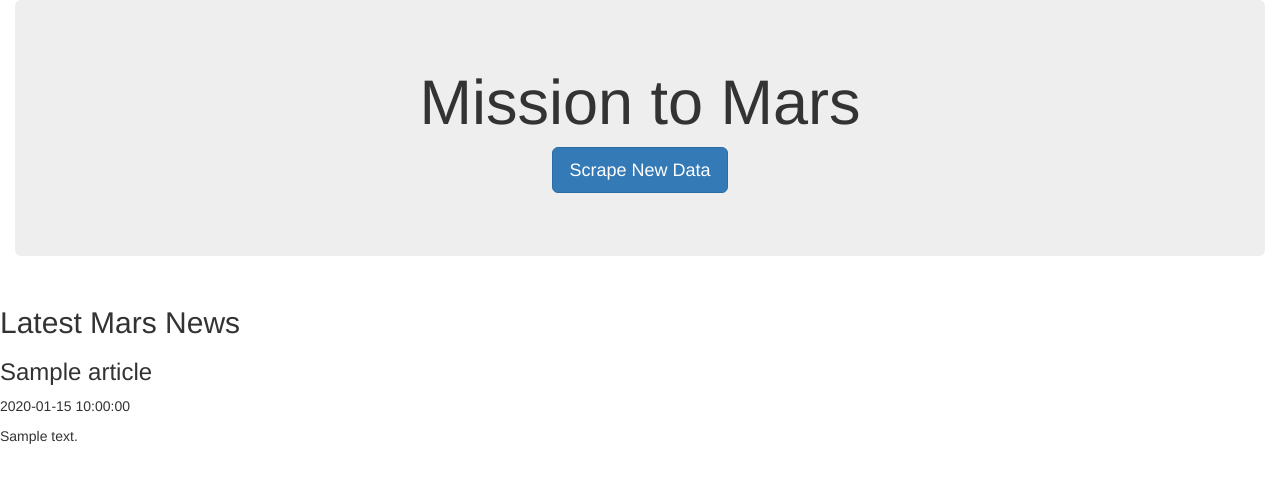
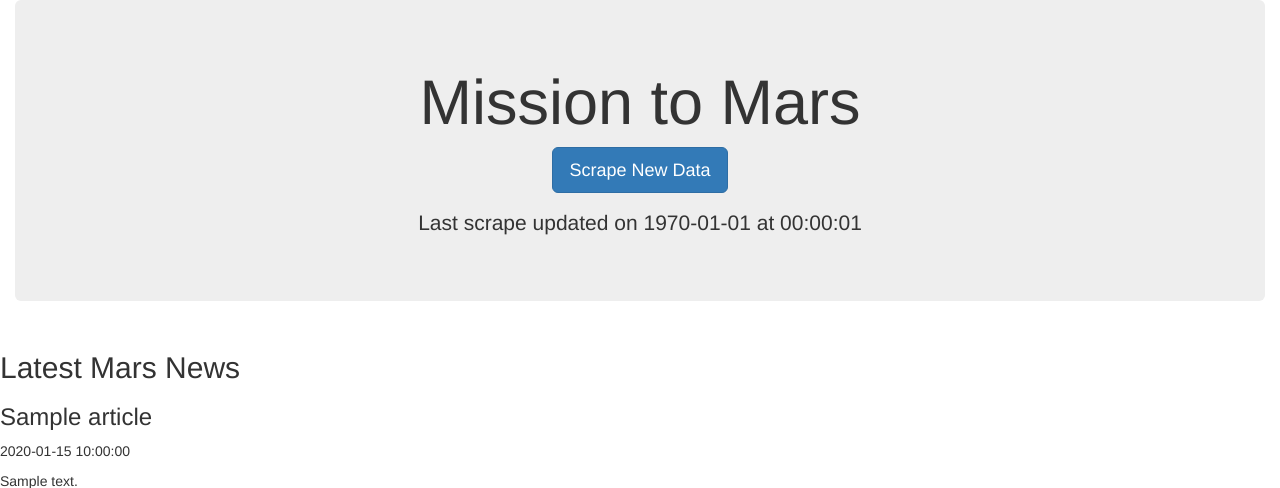
Before and after one commit to Terrence-Cummings/web-scraping-challenge, a Flask app: page / in a window 1280 px wide. Shown: the top 488 px of the page. Run offline with Flask 2, Linux system fonts and the light colour scheme; grey boxes marked "Sample" are stand-in pictures; a database or web service that is not in the repository returns one stand-in record (values such as "Sample title"); some libraries are stand-ins or nearby versions.

Commit message:
everything functions, webpage needs styling

```diff
--- a/Mission_to_Mars/app.py
+++ b/Mission_to_Mars/app.py
@@ -2,6 +2,7 @@ from flask import Flask, render_template, redirect
 from flask_pymongo import PyMongo
 import pymongo
 import scrape_mars
+import datetime
 
 # Create an instance of Flask
 app = Flask(__name__)
@@ -21,8 +22,15 @@ def home():
     # Find one record of data from the mongo database
     mars_data = db.mars_info.find_one(sort=[( '_id', pymongo.DESCENDING )])
 
+    #Get the date and time of the scrape from mongodb id
+    mongo_id = str(mars_data['_id'])
+    mongo_timestamp = mongo_id[0:8]
+    timestamp_int = int(mongo_timestamp, 16)
+    scrape_date = datetime.datetime.fromtimestamp(timestamp_int).date()
+    scrape_time = datetime.datetime.fromtimestamp(timestamp_int).time()
+
     # Return template and data
-    return render_template("index.html", mars=mars_data)
+    return render_template("index.html", mars=mars_data, date=scrape_date, time=scrape_time)
 
 
 # Route that will trigger the scrape function
@@ -37,7 +45,6 @@ def scrape():
     client = pymongo.MongoClient(conn)
 
     # Select database and collection to use
-    db = client.mars
     mars_info = db.mars_info
     mars_info.insert_one(mars_data)
 
--- a/Mission_to_Mars/templates/index.html
+++ b/Mission_to_Mars/templates/index.html
@@ -14,6 +14,7 @@
         <div class="jumbotron text-center">
             <h1>Mission to Mars</h1>
             <p><a class="btn btn-primary btn-lg" href="/scrape" role="button">Scrape New Data</a></p>
+            <p>Last scrape updated on {{date}} at {{time}}</p>
         </div>
     </div>
     <h2>Latest Mars News</h2>
```
Also changed, not shown: 1 other file.
